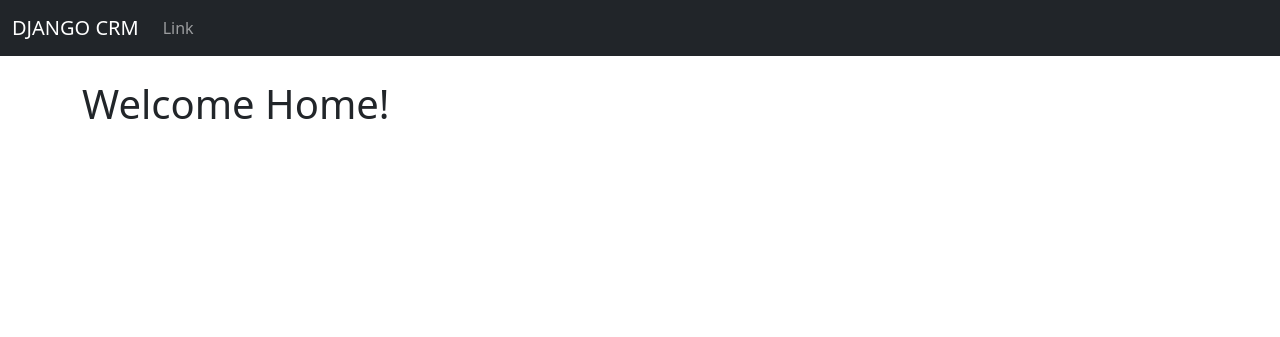
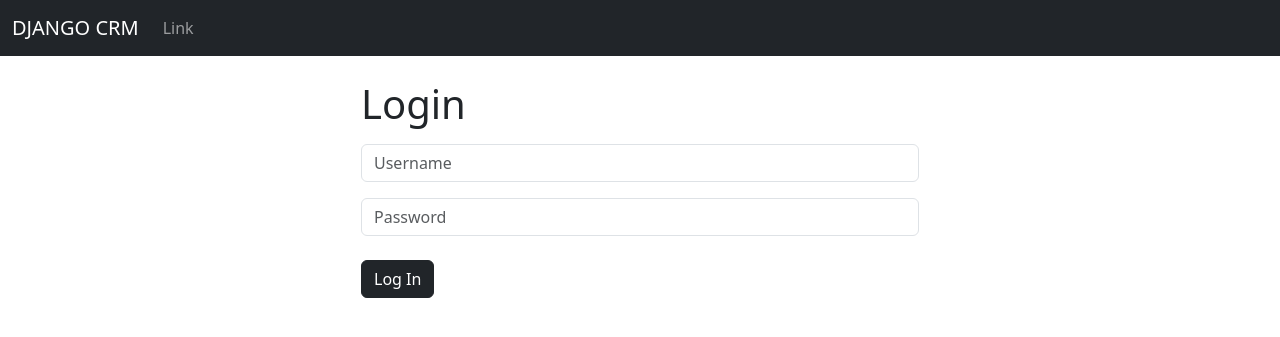
Before and after one commit to subratamondal1/django-crm, a Django app: page / in a window 1280 px wide. Shown: the top 337 px of the page. Run offline with Django 5.2, Linux system fonts and the light colour scheme.

Commit message:
✅ Integrate Login feature with django and alert message using bootstrap5.

```diff
--- a/config/urls.py
+++ b/config/urls.py
@@ -18,7 +18,7 @@ Including another URLconf
 from django.contrib import admin
 from django.urls import path, include
 
-urlpatterns:list = [
+urlpatterns: list = [
     path(route="admin/", view=admin.site.urls),
-    path(route="", view=include(arg="crm.urls"))
+    path(route="", view=include(arg="crm.urls")),
 ]
--- a/crm/templates/base.html
+++ b/crm/templates/base.html
@@ -8,6 +8,18 @@
   </head>
   <body>
     {% include "navbar.html" %}
+
+    <div class="col-md-6 offset-md-3">
+      {% if messages %}
+        {% for message in messages %}
+          <div class="alert alert-info alert-dismissible fade show mt-2" role="alert">
+            {{ message }}
+            <button type="button" class="btn-close" data-bs-dismiss="alert" aria-label="Close"></button>
+          </div>
+        {% endfor %}
+      {% endif %}
+    </div>
+
     <div class="container">
         <br>
         {% block content %}{% endblock  %}
--- a/crm/templates/home.html
+++ b/crm/templates/home.html
@@ -1,5 +1,25 @@
 {% extends "base.html" %}
 
 {% block content %}
-<h1>Welcome Home!</h1>
+
+{% if user.is_authenticated  %}
+    <h1>Welcome Home!</h1>
+
+{% else %}
+    <div class="col-md-6 offset-md-3">
+        <h1 class="mb-3">Login</h1>
+        <form action="{% url "home" %}" method="post">
+            {% comment %} csrf_token prevents hackers from hacking {% endcomment %}
+            {% csrf_token %}
+            <div class="mb-3">
+                <input type="text" class="form-control" name="username" placeholder="Username" required>
+            </div>
+            <div class="mb-3">
+                <input type="password" class="form-control" name="password" placeholder="Password" required>
+            </div>
+            <button type="submit" class="btn btn-dark mt-2">Log In</button>
+        </form>
+    </div>
+
+{% endif %}
 {% endblock  %}
--- a/crm/urls.py
+++ b/crm/urls.py
@@ -2,6 +2,8 @@ from django.urls import path
 
 from . import views
 
-urlpatterns:list = [
-    path(route="", view=views.home, name="home")
+urlpatterns: list = [
+    path(route="", view=views.home, name="home"),
+    # path(route="/login", view=views.login_user, name="login"),
+    # path(route="/logout", view=views.logout_user, name="logout")
 ]
--- a/crm/views.py
+++ b/crm/views.py
@@ -1,5 +1,30 @@
-from django.shortcuts import render, HttpResponse
+from django.shortcuts import render, HttpResponse, redirect
+from django.contrib.auth import authenticate, login, logout
+from django.contrib import messages
+
 
 # Create your views here.
-def home(request) -> HttpResponse:
-    return render(request=request, template_name="home.html", context={})
+def home(request):
+    # Check if the user is logging in i.e sending POST Request
+    if request.method == "POST":
+        username = request.POST["username"]
+        password = request.POST["password"]
+
+        # Authenticate
+        user = authenticate(request=request, username=username, password=password)
+        if user:
+            login(request=request, user=user)
+            messages.success(request=request, message="✅ You have been logged in!!!")
+            return redirect(to="home")
+        else:
+            messages.error(request=request, message="❌ Invalid Credentials. Please provide correct details.")
+            return redirect(to="home")
+    else:
+        # If not logging in means already an user, send them to home
+        return render(request=request, template_name="home.html", context={})
+
+# def login_user(request):
+#     pass
+
+# def logout_user(request):
+#     pass
```
Also changed, not shown: README.md, assets/images/stage2.png (added).
